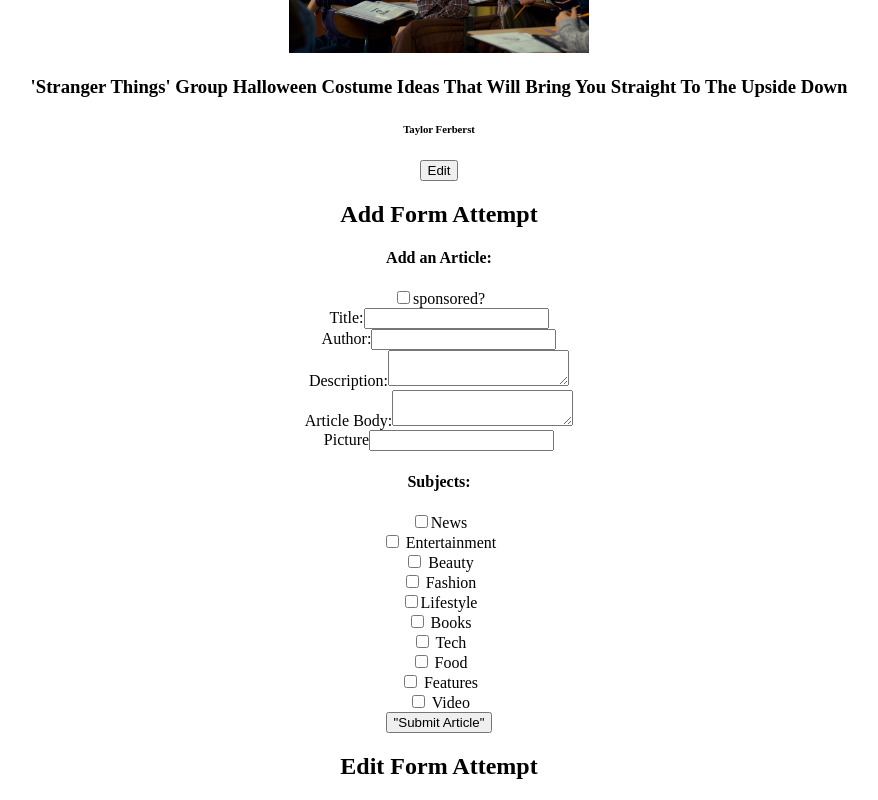
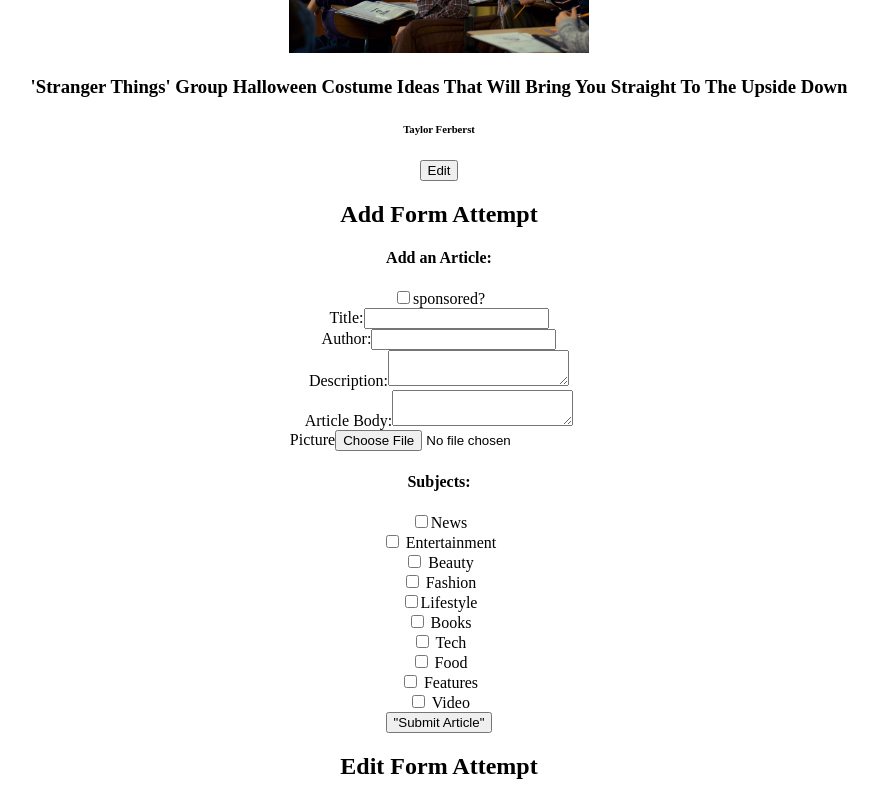
Before and after one commit to coffeeringsdesign/bustle-clone, an Angular app: page / in a window 1280 px wide. Shown: the part 889-1689 px from the top of the page, without its empty margins (201-1079 px from the left). Built offline with nearby package versions, Linux system fonts and the light colour scheme.

Commit message:
finalize add form

```diff
--- a/src/app/add-article/add-article.component.html
+++ b/src/app/add-article/add-article.component.html
@@ -10,7 +10,7 @@
 
   Article Body:<textarea #newBody></textarea><br>
 
-  Picture<input #newPicture><br>
+  Picture<input #newPicture type="file"><br>
 
   <h4>Subjects:</h4>
   <input #newSubject value="News" type="checkbox">News<br>
```
